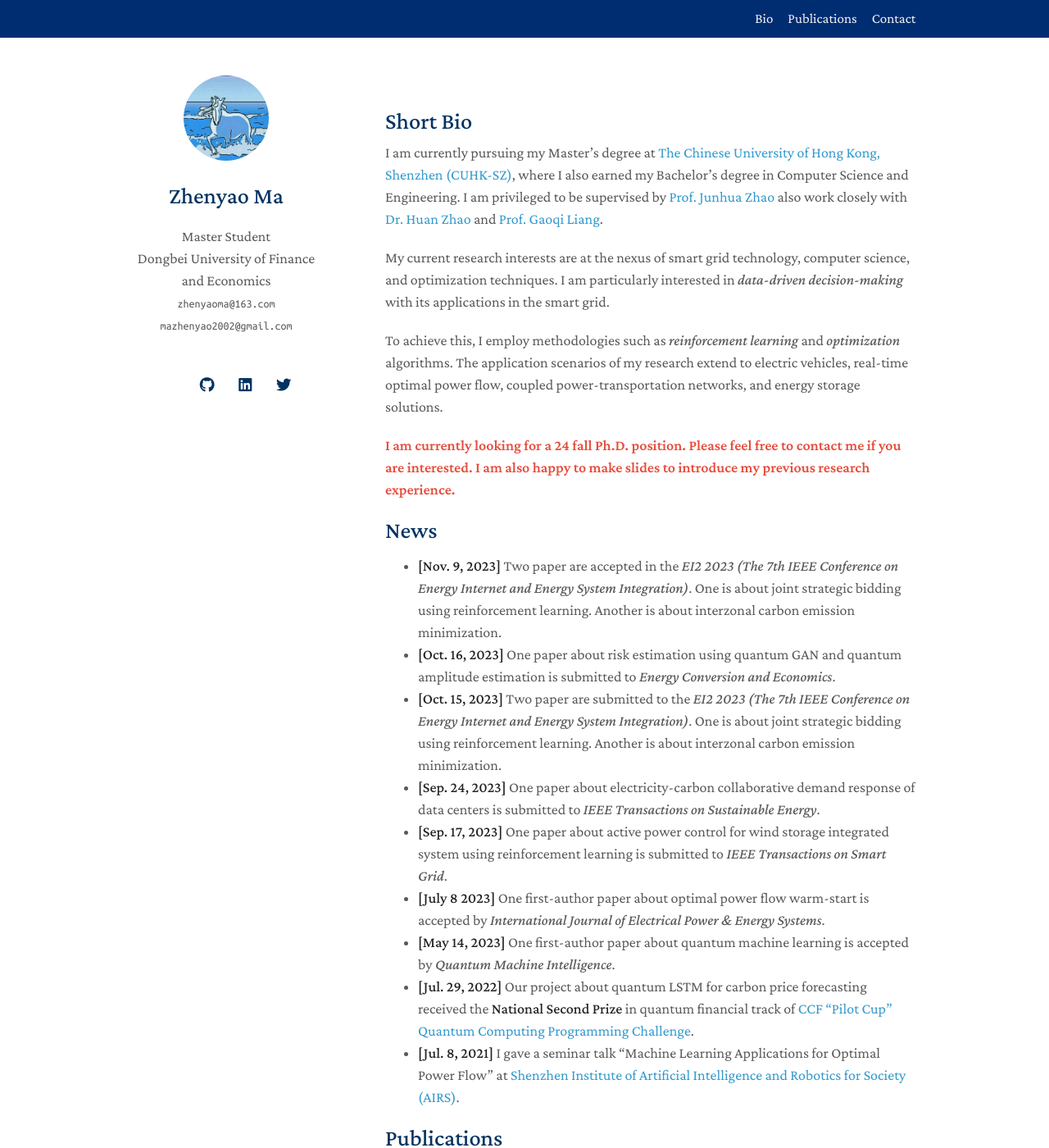
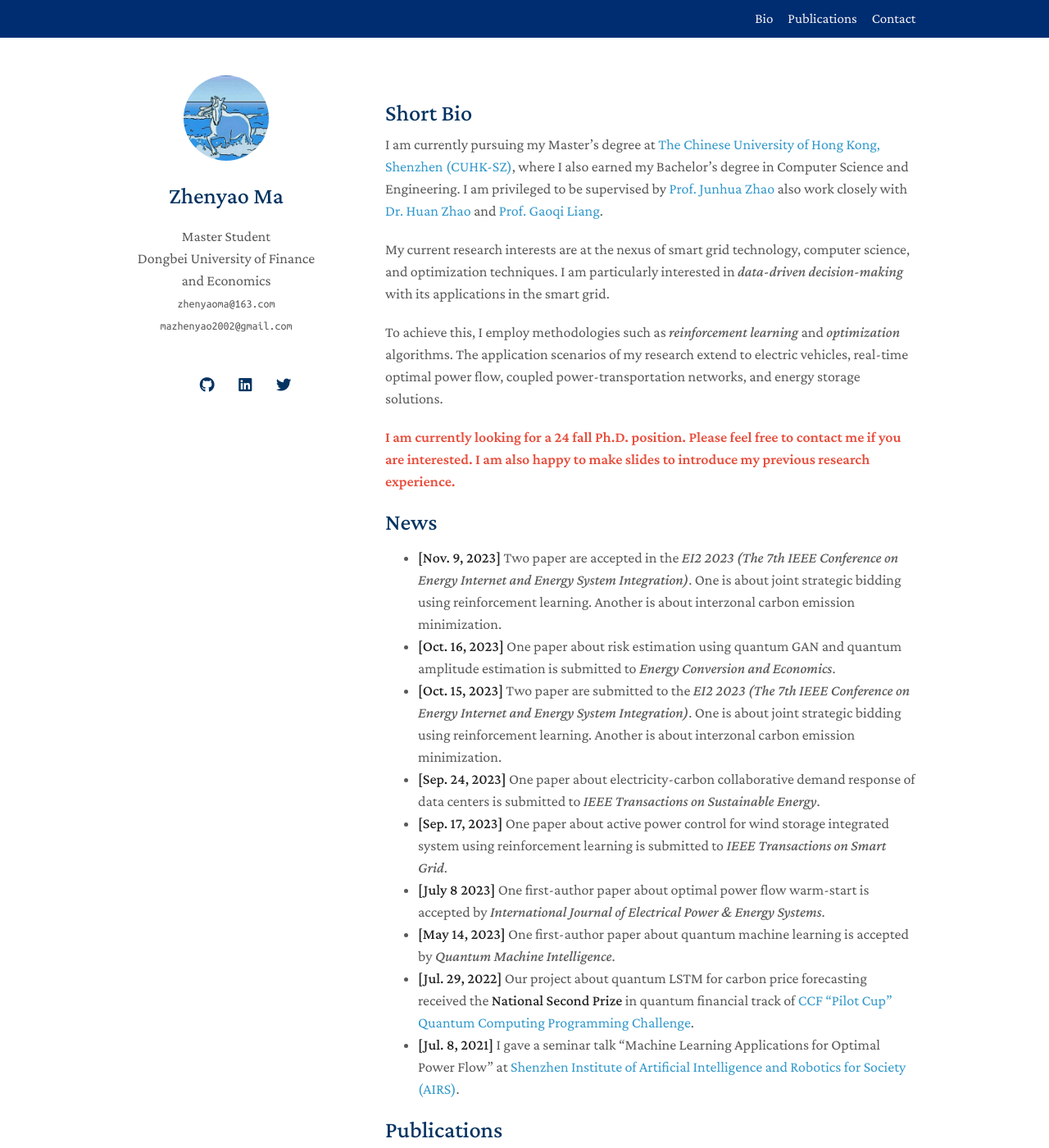
Before and after one commit to ZhenyaoMa/ZhenyaoMa1.github.io, a Jekyll site: the page built from index.md, in a window 1280 px wide and 1400 px high. Shown: the whole window at 82% size. Built offline with Jekyll 4.4.1, drawn with Linux system fonts in a browser that asks for light colours; nearby versions of some CDN libraries; a style sheet for code colours, icons or effects is not loaded.

Commit message:
Update homepage.html

```diff
--- a/_layouts/homepage.html
+++ b/_layouts/homepage.html
@@ -27,7 +27,7 @@
     }
 
     section {
-        margin-top: 0px; /* 根据需要调整 margin-top 的值 */
+        margin-top: -10px; /* 根据需要调整 margin-top 的值 */
     }
 </style>
 
```
